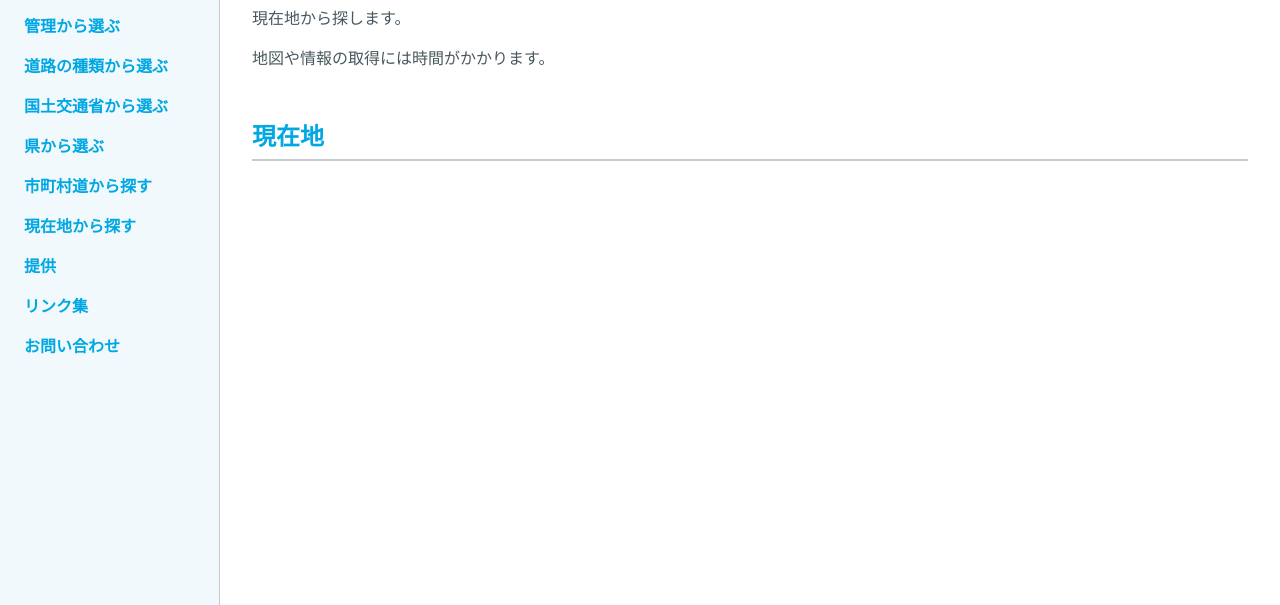
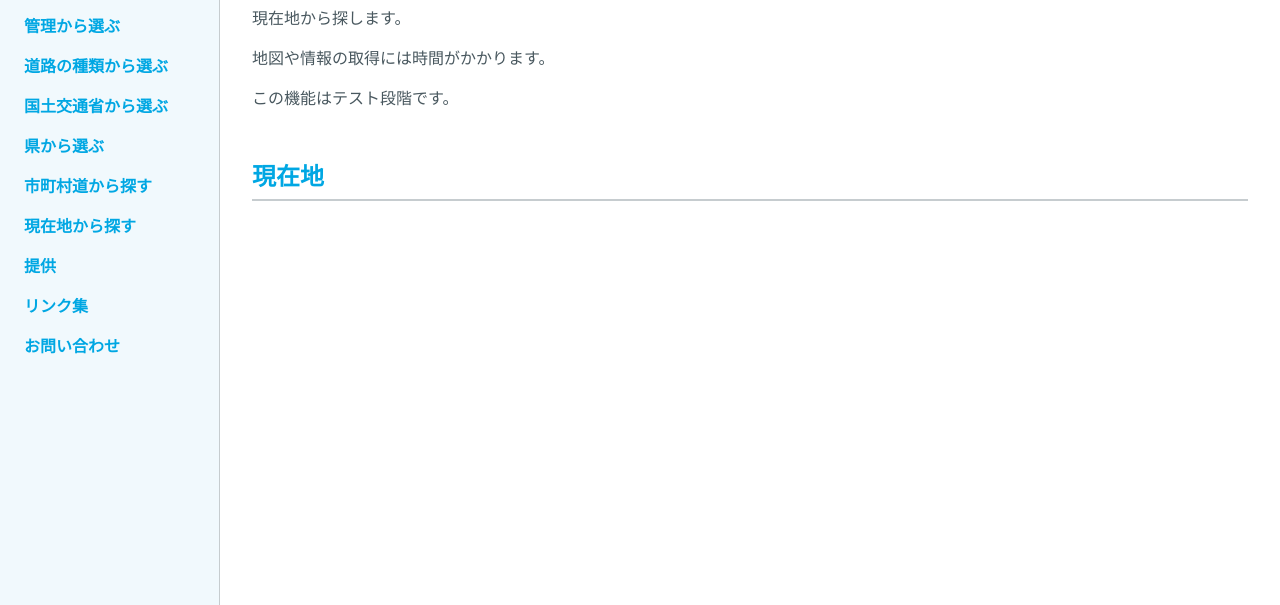
Before and after one commit to hokurd/hokurd.github.io, a plain HTML site: page loc/index.html in a window 1280 px wide. Shown: the part 195-800 px from the top of the page. Drawn offline with nearby package versions, Linux system fonts and the light colour scheme.

Commit message:
Update index.html

```diff
--- a/loc/index.html
+++ b/loc/index.html
@@ -35,6 +35,7 @@
         <h2>現在地から探す</h2>
         <p>現在地から探します。</p>
         <p>地図や情報の取得には時間がかかります。</p>
+        <p>この機能はテスト段階です。</p>
       </section>
       <div class="spacer"></div>
       <section>
```
